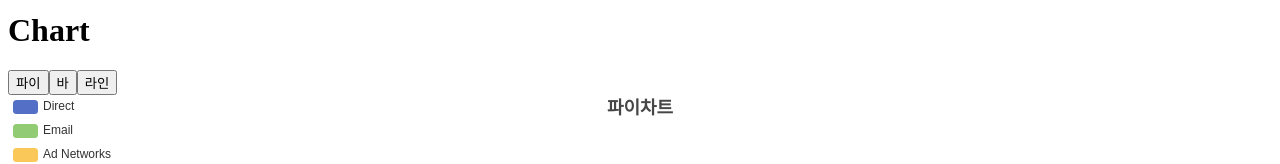
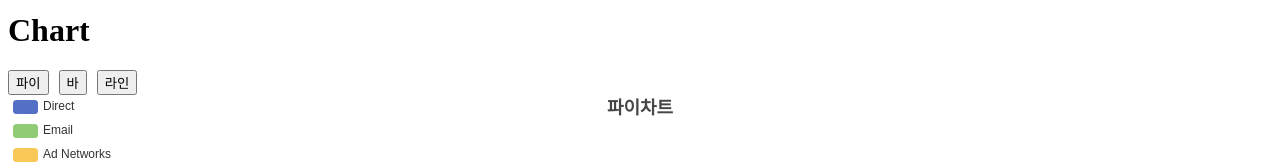
Before and after one commit to Kimjiman/vueTest, a Vue app: page /statistics/chart in a window 1280 px wide. Shown: the part 131-295 px from the top of the page. Built offline with nearby package versions, Linux system fonts and the light colour scheme.

Commit message:
no message

```diff
--- a/src/views/statistics/Chart.vue
+++ b/src/views/statistics/Chart.vue
@@ -1,9 +1,9 @@
 <template>
     <h1>Chart</h1>
     <div>
-        <button @click="changeChart('pie')">파이</button>
-        <button @click="changeChart('bar')">바</button>
-        <button @click="changeChart('line')">라인</button>
+        <button @click="changeChart('pie')" class="chartBtn">파이</button>
+        <button @click="changeChart('bar')" class="chartBtn">바</button>
+        <button @click="changeChart('line')" class="chartBtn">라인</button>
     </div>
     <v-chart class="chart" :option="option" autoresize v-if="data.chart === 'pie'" />
     <v-chart class="chart" :option="option2" autoresize v-if="data.chart === 'bar'" />
@@ -122,3 +122,9 @@ const changeChart = async kind => {
     data.chart = kind;
 };
 </script>
+
+<style scoped>
+.chartBtn {
+    margin-right: 10px;
+}
+</style>
```
